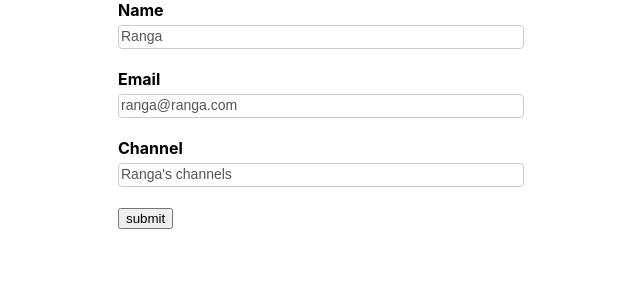
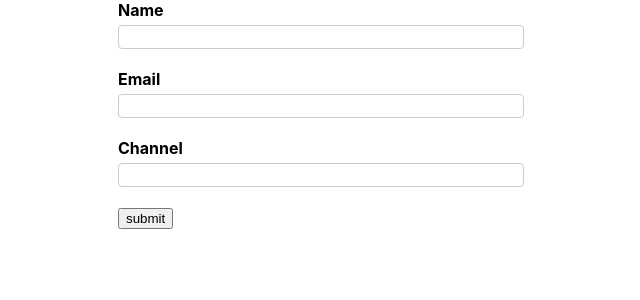
Before and after one commit to senal/react_formik, a React (Create React App) app: page / in a window 1280 px wide. Shown: the top 300 px of the page, without its empty margins (319-959 px from the left). Built offline with nearby package versions, Linux system fonts and the light colour scheme.

Commit message:
Display errors only for the visited fields

```diff
--- a/src/components/YoutubeForm.js
+++ b/src/components/YoutubeForm.js
@@ -4,9 +4,9 @@ import { useFormik } from 'formik';
 function YoutubeForm() {
 
     const initialValues = {
-        name: 'Ranga',
-        email: 'ranga@ranga.com',
-        channel: "Ranga's channels"
+        name: '',
+        email: '',
+        channel: ''
     }
 
     const handleSubmit = (formData) => {
@@ -41,18 +41,18 @@ function YoutubeForm() {
             <form onSubmit={formik.handleSubmit} novalidate>
                 <div className="form-control">
                     <label htmlFor="name">Name</label>
-                    <input type="text" id="name" name="name" onChange={formik.handleChange} value={formik.values.name} ></input>
-                    {formik.errors.name ? <span className="error">{formik.errors.name}</span> : <></>}
+                    <input type="text" id="name" name="name" onChange={formik.handleChange} value={formik.values.name} onBlur={formik.handleBlur}></input>
+                    {formik.errors.name && formik.touched.name ? <span className="error">{formik.errors.name}</span> : <></>}
                 </div>
                 <div className="form-control">
                     <label htmlFor="email">Email</label>
-                    <input type="email" formnovalidate  id="email" name="email" onChange={formik.handleChange} value={formik.values.email}></input>
-                    {formik.errors.email ? <span className="error">{formik.errors.email}</span> : <></>}
+                    <input type="email" formnovalidate  id="email" name="email" onChange={formik.handleChange} value={formik.values.email} onBlur={formik.handleBlur}></input>
+                    {formik.errors.email  && formik.touched.email ? <span className="error">{formik.errors.email}</span> : <></>}
                 </div>
                 <div className="form-control">
                     <label htmlFor="channel">Channel</label>
-                    <input type="text" id="channel" name="channel" onChange={formik.handleChange} value={formik.values.channel} ></input>
-                    {formik.errors.channel ? <span className="error">{formik.errors.channel}</span> : <></>}
+                    <input type="text" id="channel" name="channel" onChange={formik.handleChange} value={formik.values.channel} onBlur={formik.handleBlur} ></input>
+                    {formik.errors.channel && formik.touched.channel ? <span className="error">{formik.errors.channel}</span> : <></>}
                 </div>
                 <div className="form-control">
                     <input type="submit" value="submit"></input>
```
